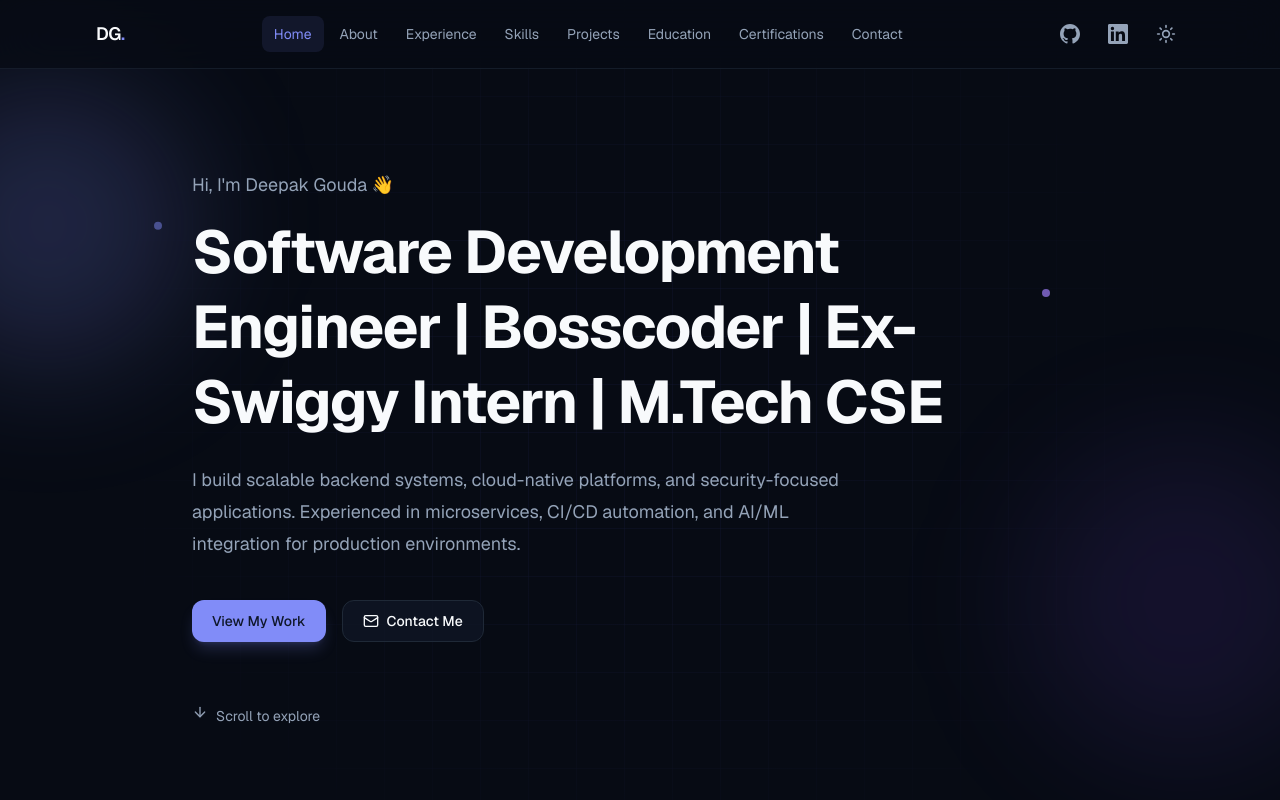
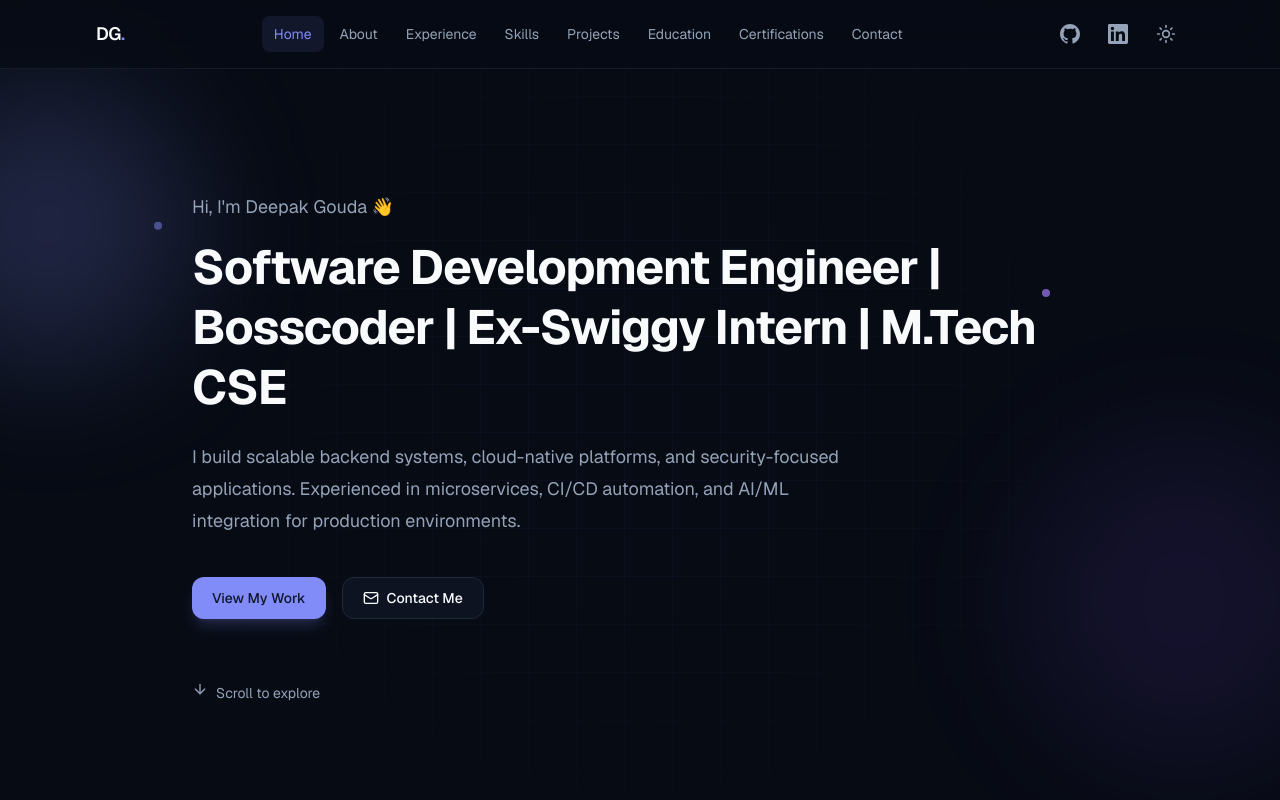
Before and after one commit to deepakgoudasirsi/deepak-portfolio, a Next.js app: page / in a window 1280 px wide. Shown: the top 800 px of the page. Built offline with nearby package versions, Linux system fonts and the light colour scheme.

Commit message:
Adjust hero typography for longer professional headline.

```diff
--- a/src/components/Hero.tsx
+++ b/src/components/Hero.tsx
@@ -62,7 +62,7 @@
           initial={{ opacity: 0, y: 24 }}
           animate={{ opacity: 1, y: 0 }}
           transition={{ duration: 0.6, delay: 0.1 }}
-          className="max-w-4xl text-4xl font-bold leading-tight tracking-tight text-foreground sm:text-5xl lg:text-6xl"
+          className="max-w-4xl text-2xl font-bold leading-tight tracking-tight text-foreground sm:text-3xl lg:text-4xl xl:text-5xl"
         >
           {portfolio.title}
         </motion.h1>
```
